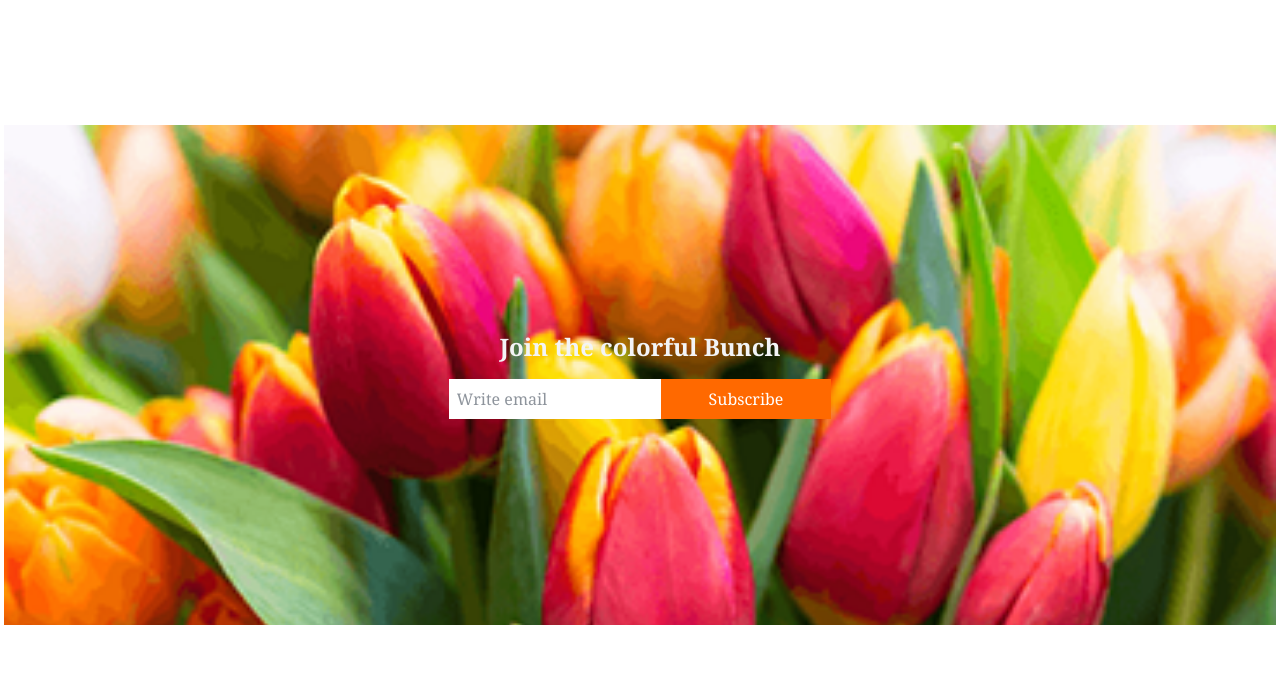
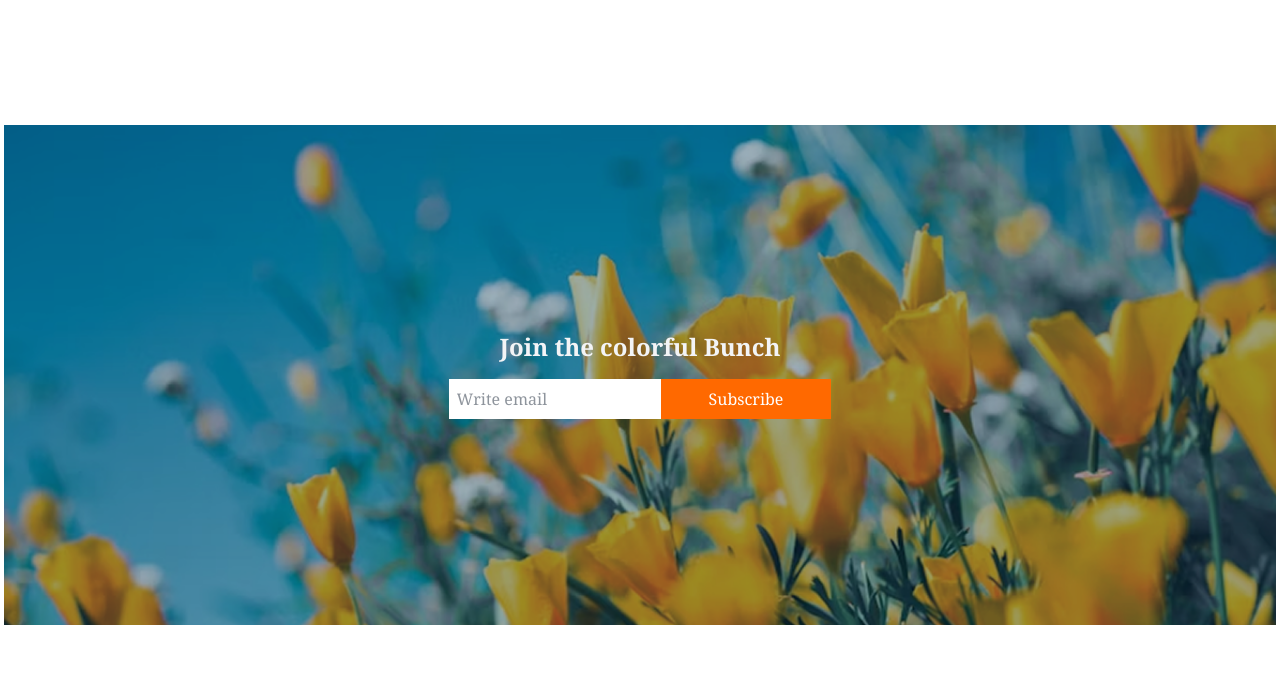
Before and after one commit to farukx11/assignment-2, a plain HTML site: page index.html in a window 1280 px wide. Shown: the part 3191-3869 px from the top of the page. Drawn offline with nearby package versions, Linux system fonts and the light colour scheme.

Commit message:
added join section

```diff
--- a/index.html
+++ b/index.html
@@ -194,7 +194,7 @@
 
   <!-- Newsletter CTA -->
 
-<section class="text-center bg-[url('./assets/deal-ana.png')] bg-no-repeat bg-cover py-8 px-8 w-full h-[500px] flex items-center justify-center">
+<section class="text-center bg-[url('./assets/news-letter-bg.png')] bg-no-repeat bg-cover py-8 px-8 w-full h-[500px] flex items-center justify-center">
       <div>
         <h3 class="text-2xl font-bold text-gray-100">
           Join the colorful Bunch
```
